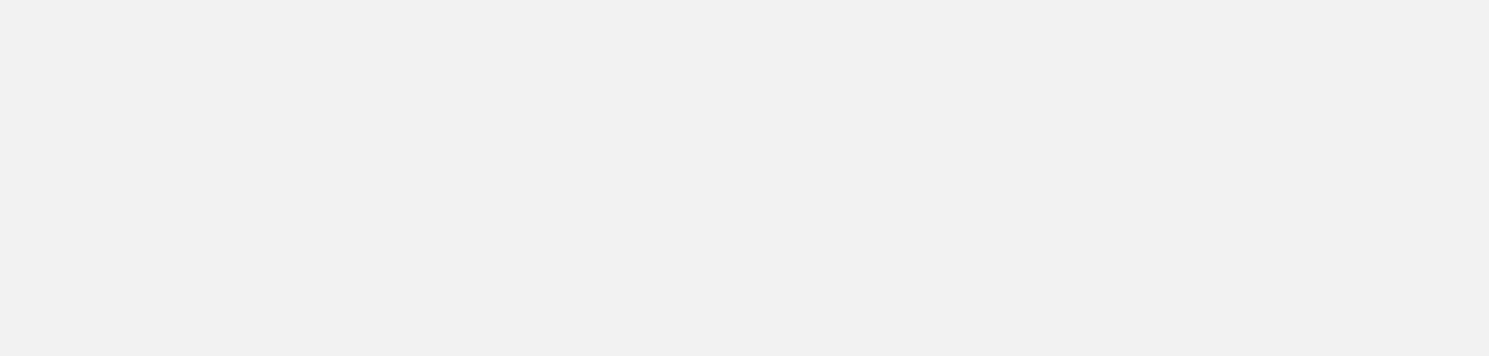
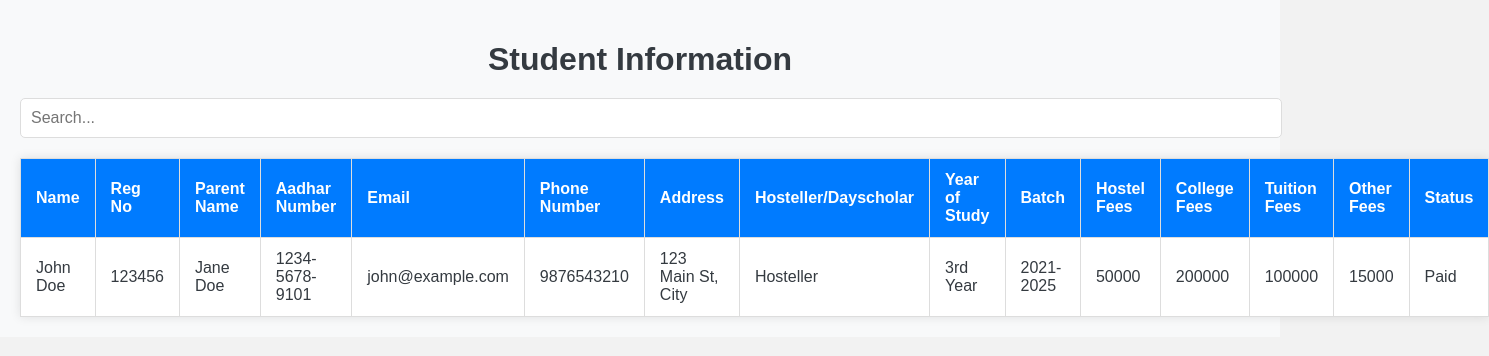
Before and after one commit to ArjunPrakash22/payment_module, a React (Create React App) app: page /admin in a window 1280 px wide. Before the commit this address had no page. Shown: the top 356 px of the page, 1489 px wide, since content can reach past the window. Built offline with nearby package versions, Linux system fonts and the light colour scheme.

Commit message:
AdminPanel

```diff
--- /dev/null
+++ b/src/AdminPanel.jsx
@@ -0,0 +1,103 @@
+import React, { useState } from 'react';
+import './AdminPanel.css';
+
+const AdminPanel = () => {
+  const [searchTerm, setSearchTerm] = useState("");
+  const students = [
+    {
+      name: "John Doe",
+      regNo: "123456",
+      parentName: "Jane Doe",
+      aadhar: "1234-5678-9101",
+      email: "john@example.com",
+      phone: "9876543210",
+      address: "123 Main St, City",
+      hosteller: true,
+      yearOfStudy: "3rd Year",
+      batch: "2021-2025",
+      hostelFees: "50000",
+      collegeFees: "200000",
+      tuitionFees: "100000",
+      otherFees: "15000",
+      status: "Paid"
+    },
+
+  ];
+
+
+  const filteredStudents = students.filter(student =>
+    student.name.toLowerCase().includes(searchTerm.toLowerCase()) ||
+    student.regNo.toLowerCase().includes(searchTerm.toLowerCase()) ||
+    student.parentName.toLowerCase().includes(searchTerm.toLowerCase()) ||
+    student.aadhar.toLowerCase().includes(searchTerm.toLowerCase()) ||
+    student.email.toLowerCase().includes(searchTerm.toLowerCase()) ||
+    student.phone.toLowerCase().includes(searchTerm.toLowerCase()) ||
+    student.address.toLowerCase().includes(searchTerm.toLowerCase()) ||
+    student.yearOfStudy.toLowerCase().includes(searchTerm.toLowerCase()) ||
+    student.batch.toLowerCase().includes(searchTerm.toLowerCase()) ||
+    student.status.toLowerCase().includes(searchTerm.toLowerCase())
+  );
+
+  return (
+    <div className="admin-panel">
+      <h1>Student Information</h1>
+      <input
+        type="text"
+        placeholder="Search..."
+        value={searchTerm}
+        onChange={(e) => setSearchTerm(e.target.value)}
+        className="search-input"
+      />
+      <table>
+        <thead>
+          <tr>
+            <th>Name</th>
+            <th>Reg No</th>
+            <th>Parent Name</th>
+            <th>Aadhar Number</th>
+            <th>Email</th>
+            <th>Phone Number</th>
+            <th>Address</th>
+            <th>Hosteller/Dayscholar</th>
+            <th>Year of Study</th>
+            <th>Batch</th>
+            <th>Hostel Fees</th>
+            <th>College Fees</th>
+            <th>Tuition Fees</th>
+            <th>Other Fees</th>
+            <th>Status</th>
+          </tr>
+        </thead>
+        <tbody>
+          {filteredStudents.length > 0 ? (
+            filteredStudents.map((student, index) => (
+              <tr key={index}>
+                <td>{student.name}</td>
+                <td>{student.regNo}</td>
+                <td>{student.parentName}</td>
+                <td>{student.aadhar}</td>
+                <td>{student.email}</td>
+                <td>{student.phone}</td>
+                <td>{student.address}</td>
+                <td>{student.hosteller ? "Hosteller" : "Dayscholar"}</td>
+                <td>{student.yearOfStudy}</td>
+                <td>{student.batch}</td>
+                <td>{student.hosteller ? student.hostelFees : "N/A"}</td>
+                <td>{student.collegeFees}</td>
+                <td>{student.tuitionFees}</td>
+                <td>{student.otherFees}</td>
+                <td>{student.status}</td>
+              </tr>
+            ))
+          ) : (
+            <tr>
+              <td colSpan="15" className="no-data">No matching records found</td>
+            </tr>
+          )}
+        </tbody>
+      </table>
+    </div>
+  );
+}
+
+export default AdminPanel;
--- a/src/App.js
+++ b/src/App.js
@@ -1,20 +1,22 @@
-import React,{useEffect} from "react";
-import { Routes, Route,useLocation } from "react-router-dom";
+import React, { useEffect } from "react";
+import { Routes, Route, useLocation } from "react-router-dom";
 import './App.css';
-import {Login,Register
-
-} from "./Pages";
+import { Login, Register } from "./Pages";
+import AdminPanel from "./AdminPanel";
 
 function App() {
   const location = useLocation();
-  useEffect(()=>{
-    window.scrollTo(0,0)
-  },[location])
+
+  useEffect(() => {
+    window.scrollTo(0, 0);
+  }, [location]);
+
   return (
     <div className="App">
       <Routes>
-        <Route path="/" element={<Login/>}/>
-        <Route path="/register" element={<Register/>}/>
+        <Route path="/" element={<Login />} />
+        <Route path="/register" element={<Register />} />
+        <Route path="/admin" element={<AdminPanel />} />
       </Routes>
     </div>
   );
--- /dev/null
+++ b/src/Pages/AdminPanel/AdminPanel.css
@@ -0,0 +1,56 @@
+.admin-panel {
+    padding: 20px;
+    font-family: Arial, sans-serif;
+    background-color: #f8f9fa;
+  }
+
+  h1 {
+    text-align: center;
+    margin-bottom: 20px;
+    color: #343a40;
+  }
+
+  .search-input {
+    width: 100%;
+    padding: 10px;
+    margin-bottom: 20px;
+    font-size: 16px;
+    border: 1px solid #ddd;
+    border-radius: 5px;
+  }
+
+  table {
+    width: 100%;
+    border-collapse: collapse;
+    margin: 0 auto;
+    background-color: white;
+    box-shadow: 0 0 10px rgba(0, 0, 0, 0.1);
+  }
+
+  th, td {
+    padding: 12px 15px;
+    text-align: left;
+    border: 1px solid #ddd;
+  }
+
+  th {
+    background-color: #007bff;
+    color: white;
+  }
+
+  tr:nth-child(even) {
+    background-color: #f2f2f2;
+  }
+
+  tr:hover {
+    background-color: #e9ecef;
+  }
+
+  td {
+    color: #343a40;
+  }
+
+  .no-data {
+    text-align: center;
+    color: #999;
+  }
--- /dev/null
+++ b/src/Pages/AdminPanel/AdminPanel.jsx
@@ -0,0 +1,103 @@
+import React, { useState } from 'react';
+import './AdminPanel.css';
+
+const AdminPanel = () => {
+  const [searchTerm, setSearchTerm] = useState("");
+  const students = [
+    {
+      name: "John Doe",
+      regNo: "123456",
+      parentName: "Jane Doe",
+      aadhar: "1234-5678-9101",
+      email: "john@example.com",
+      phone: "9876543210",
+      address: "123 Main St, City",
+      hosteller: true,
+      yearOfStudy: "3rd Year",
+      batch: "2021-2025",
+      hostelFees: "50000",
+      collegeFees: "200000",
+      tuitionFees: "100000",
+      otherFees: "15000",
+      status: "Paid"
+    },
+
+  ];
+
+
+  const filteredStudents = students.filter(student =>
+    student.name.toLowerCase().includes(searchTerm.toLowerCase()) ||
+    student.regNo.toLowerCase().includes(searchTerm.toLowerCase()) ||
+    student.parentName.toLowerCase().includes(searchTerm.toLowerCase()) ||
+    student.aadhar.toLowerCase().includes(searchTerm.toLowerCase()) ||
+    student.email.toLowerCase().includes(searchTerm.toLowerCase()) ||
+    student.phone.toLowerCase().includes(searchTerm.toLowerCase()) ||
+    student.address.toLowerCase().includes(searchTerm.toLowerCase()) ||
+    student.yearOfStudy.toLowerCase().includes(searchTerm.toLowerCase()) ||
+    student.batch.toLowerCase().includes(searchTerm.toLowerCase()) ||
+    student.status.toLowerCase().includes(searchTerm.toLowerCase())
+  );
+
+  return (
+    <div className="admin-panel">
+      <h1>Student Information</h1>
+      <input
+        type="text"
+        placeholder="Search..."
+        value={searchTerm}
+        onChange={(e) => setSearchTerm(e.target.value)}
+        className="search-input"
+      />
+      <table>
+        <thead>
+          <tr>
+            <th>Name</th>
+            <th>Reg No</th>
+            <th>Parent Name</th>
+            <th>Aadhar Number</th>
+            <th>Email</th>
+            <th>Phone Number</th>
+            <th>Address</th>
+            <th>Hosteller/Dayscholar</th>
+            <th>Year of Study</th>
+            <th>Batch</th>
+            <th>Hostel Fees</th>
+            <th>College Fees</th>
+            <th>Tuition Fees</th>
+            <th>Other Fees</th>
+            <th>Status</th>
+          </tr>
+        </thead>
+        <tbody>
+          {filteredStudents.length > 0 ? (
+            filteredStudents.map((student, index) => (
+              <tr key={index}>
+                <td>{student.name}</td>
+                <td>{student.regNo}</td>
+                <td>{student.parentName}</td>
+                <td>{student.aadhar}</td>
+                <td>{student.email}</td>
+                <td>{student.phone}</td>
+                <td>{student.address}</td>
+                <td>{student.hosteller ? "Hosteller" : "Dayscholar"}</td>
+                <td>{student.yearOfStudy}</td>
+                <td>{student.batch}</td>
+                <td>{student.hosteller ? student.hostelFees : "N/A"}</td>
+                <td>{student.collegeFees}</td>
+                <td>{student.tuitionFees}</td>
+                <td>{student.otherFees}</td>
+                <td>{student.status}</td>
+              </tr>
+            ))
+          ) : (
+            <tr>
+              <td colSpan="15" className="no-data">No matching records found</td>
+            </tr>
+          )}
+        </tbody>
+      </table>
+    </div>
+  );
+}
+
+export default AdminPanel;
--- a/src/Pages/index.js
+++ b/src/Pages/index.js
@@ -1,2 +1,3 @@
 export {default as Login} from "./Login/Login"
 export {default as Register} from './Register/Register'
+export {default as AdminPanel} from './AdminPanel/AdminPanel';
```
Also changed, not shown: src/AdminPanel.css (added), 1 other file (tests, documents, lock files or other folders).
